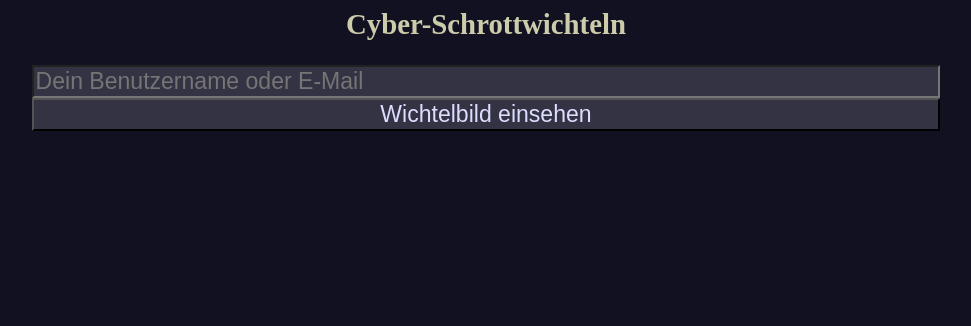
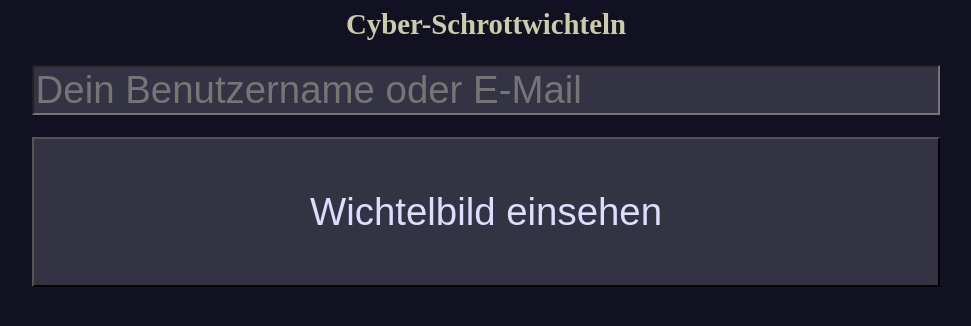
Before and after one commit to andigandhi/andigandhi_homepage, a PHP site: page /content/wichteln/openWichtel.php in a window 1280 px wide. Shown: the top 326 px of the page, without its empty margins (154-1125 px from the left). Run offline with PHP 8.4, Linux system fonts and the light colour scheme; data that the repository does not hold is empty.

Commit message:
CSS Changes

```diff
--- a/content/wichteln/openWichtel.php
+++ b/content/wichteln/openWichtel.php
@@ -10,12 +10,14 @@
             text-align: center;
             font-size: 120%;
         }
-        textarea, input {
+        input {
             background-color: #334;
-            color: #DDF;
-            font-size: 120%;
+            color: #ddf;
+            font-size: 200%;
             width: 80%;
-
+        }
+        input[type="submit"] {
+            height: 150px;
         }
     </style>
 	<meta charset=\"utf-8\">
@@ -43,7 +45,7 @@
         echo '
             <h2>Cyber-Schrottwichteln</h2>
            	<form action="" method="post" style="text-align: center;">
-                <input type="text" id="emailTxt" class="form-control" name="email" placeholder="Dein Benutzername oder E-Mail" required="required" size="63">
+                <input type="text" id="emailTxt" class="form-control" name="email" placeholder="Dein Benutzername oder E-Mail" required="required" size="63"><br><br>
                 <input type="submit" value="Wichtelbild einsehen" name="submit" id="idSubmit">
             </form>
         ';
```
